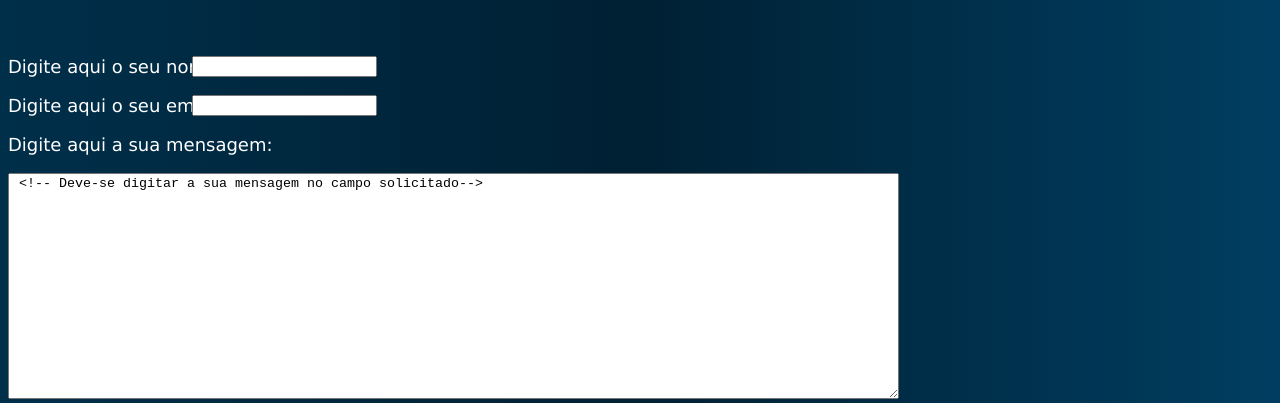
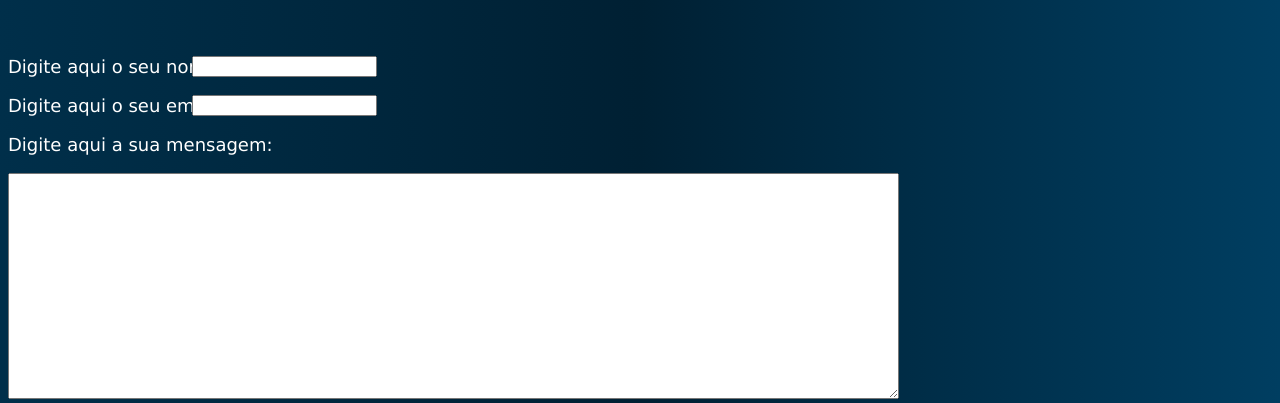
Before and after one commit to kevenpaulosdj/portfolio-pessoal, a plain HTML site: page contato.html in a window 1280 px wide. Shown: the part 397-800 px from the top of the page. Drawn offline with Linux system fonts and the light colour scheme.

Commit message:
Update contato.html

```diff
--- a/contato.html
+++ b/contato.html
@@ -27,7 +27,7 @@
             <label class="textos">Digite aqui o seu email:</label>
             <input type="email" class="inputs"><br/><br/> <!-- Deve-se digitar o seu email no campo solicitado-->
             <label class="textos">Digite aqui a sua mensagem:</label><br/><br/>
-            <textarea> <!-- Deve-se digitar a sua mensagem no campo solicitado-->
+            <textarea>
 
             </textarea>
         </form>
```
